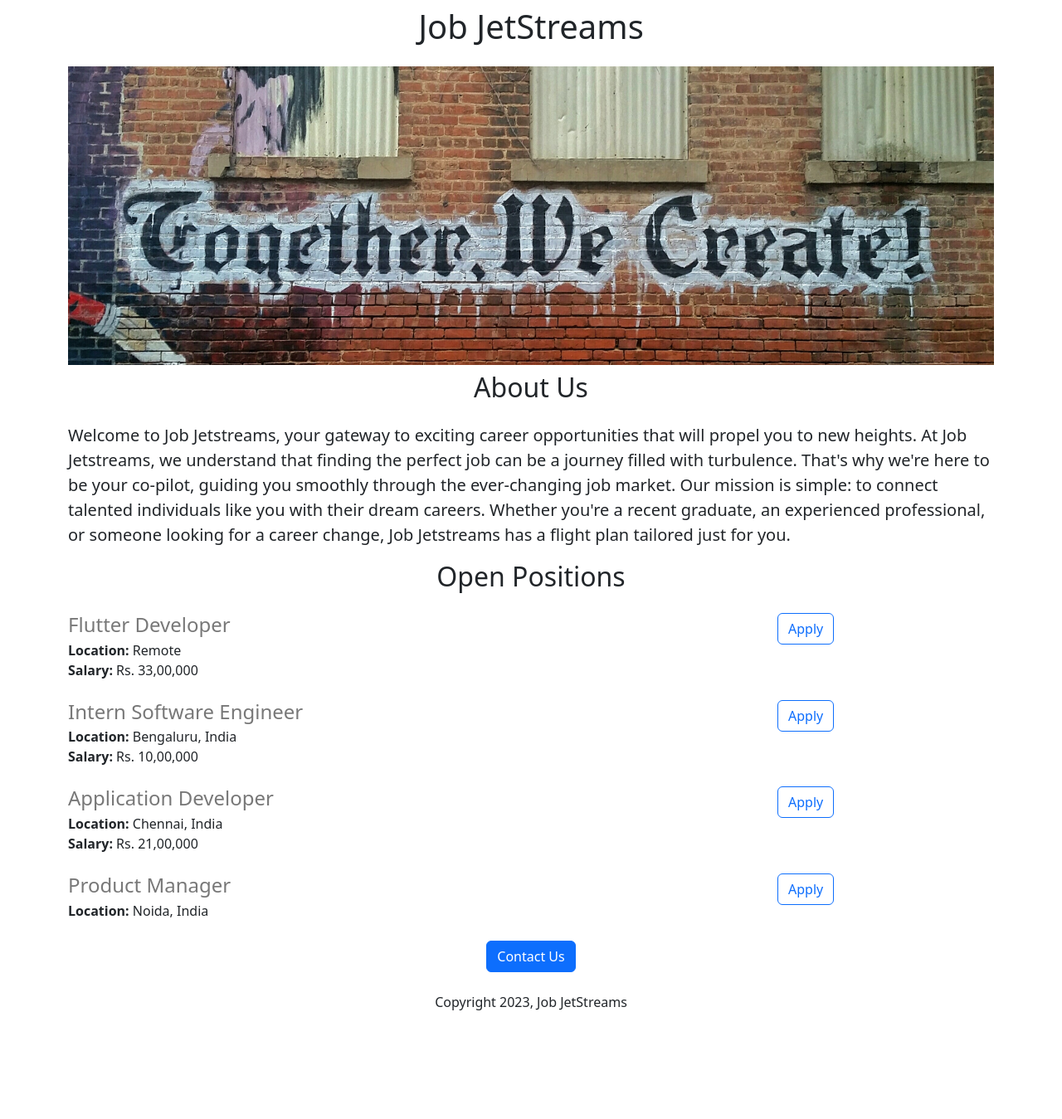
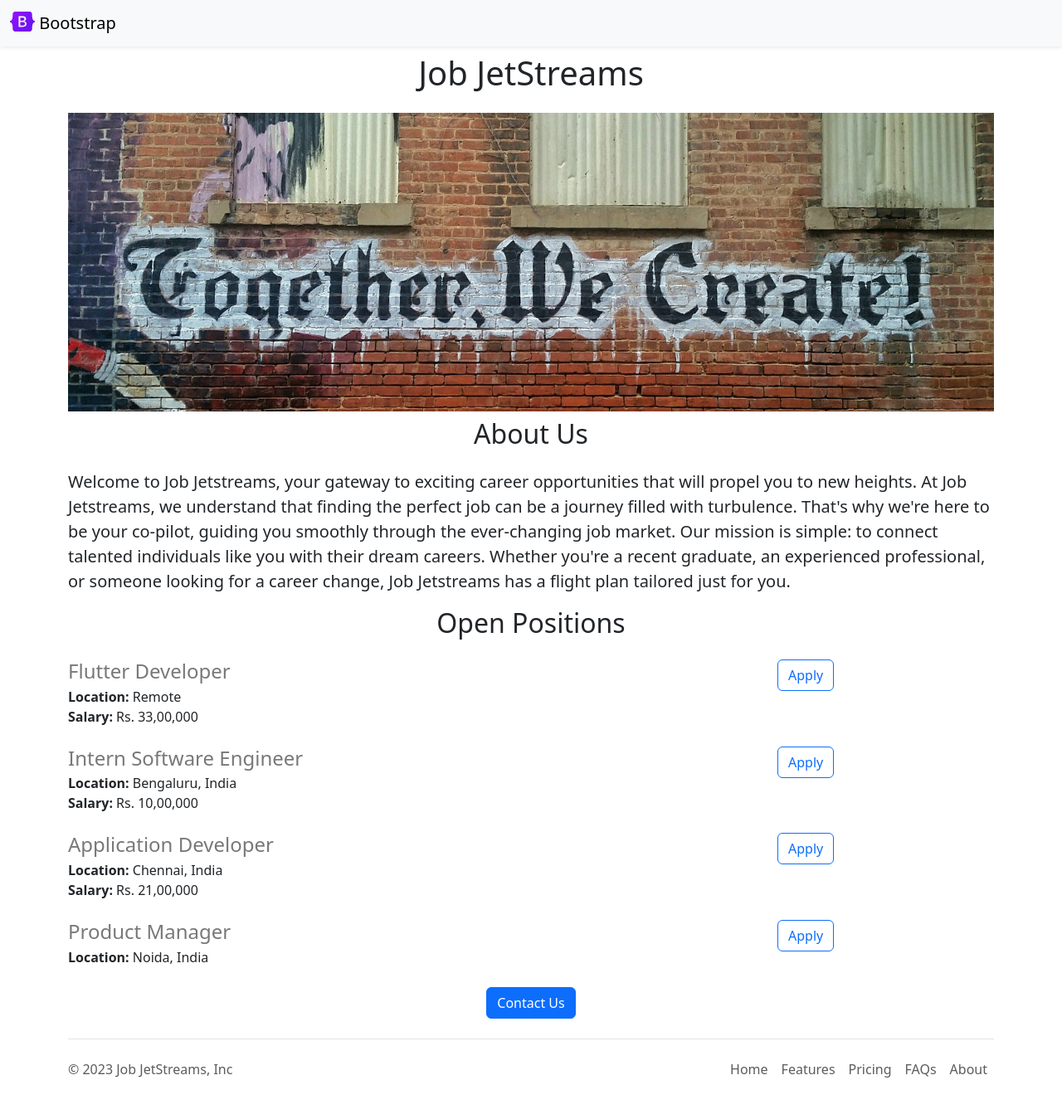
Before and after one commit to ChinmayJavalagi/job-jetstreams, a Flask app: page / in a window 1280 px wide. Shown: the whole page at 83% size. Before the commit the page ends 1218 px from the top, so only its background shows below. Run offline with Flask 3, Linux system fonts and the light colour scheme.

Commit message:
Aesthetic improvements added

```diff
--- /dev/null
+++ b/templates/footer.html
@@ -0,0 +1,17 @@
+<div class="container">
+  <footer class="d-flex flex-wrap justify-content-between align-items-center py-3 my-4 border-top">
+    <p class="col-md-4 mb-0 text-body-secondary">&copy; 2023 Job JetStreams, Inc</p>
+
+    <a href="/" class="col-md-4 d-flex align-items-center justify-content-center mb-3 mb-md-0 me-md-auto link-body-emphasis text-decoration-none">
+      <svg class="bi me-2" width="40" height="32"><use xlink:href="#bootstrap"/></svg>
+    </a>
+
+    <ul class="nav col-md-4 justify-content-end">
+      <li class="nav-item"><a href="#" class="nav-link px-2 text-body-secondary">Home</a></li>
+      <li class="nav-item"><a href="#" class="nav-link px-2 text-body-secondary">Features</a></li>
+      <li class="nav-item"><a href="#" class="nav-link px-2 text-body-secondary">Pricing</a></li>
+      <li class="nav-item"><a href="#" class="nav-link px-2 text-body-secondary">FAQs</a></li>
+      <li class="nav-item"><a href="#" class="nav-link px-2 text-body-secondary">About</a></li>
+    </ul>
+  </footer>
+</div>
--- a/templates/home.html
+++ b/templates/home.html
@@ -14,6 +14,7 @@
         </style>
     </head>
     <body>
+        {% include 'nav.html' %}
         <div class = "container">
             <h1 class = "text-center mt-2 mb-4">Job JetStreams</h1>
             <img class = "img-fluid" id = "banner" src = "static/banner.jpg" height = "320" >
@@ -29,8 +30,8 @@
             </div>
             <div class = "text-center">
             <button class="btn btn-primary"> Contact Us </button>
-                <p class = "text-center mt-4">Copyright 2023, Job JetStreams</p>
             </div>
         </div>
+        {% include 'footer.html' %}
     </body>
 </html>
--- /dev/null
+++ b/templates/nav.html
@@ -0,0 +1,9 @@
+<nav class="navbar bg-body-tertiary shadow-sm fixed-top bg-white">
+  <div class="container-fluid">
+    <a class="navbar-brand" href="#">
+      <img src="/static/logo.svg" alt="Logo" width="30" height="24" class="d-inline-block align-text-top">
+      Bootstrap
+    </a>
+  </div>
+</nav>
+<div style = "height:56px"></div>
```
Also changed, not shown: static/logo.svg (added).
